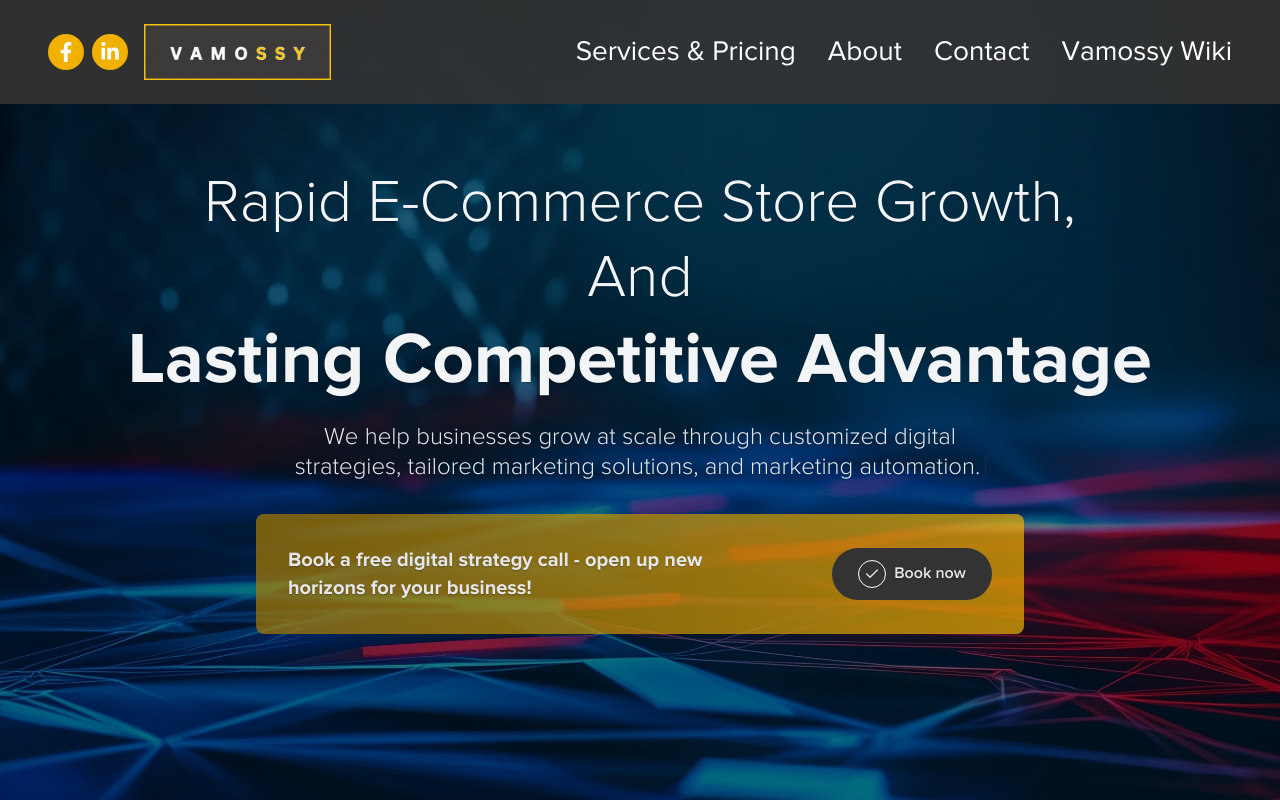
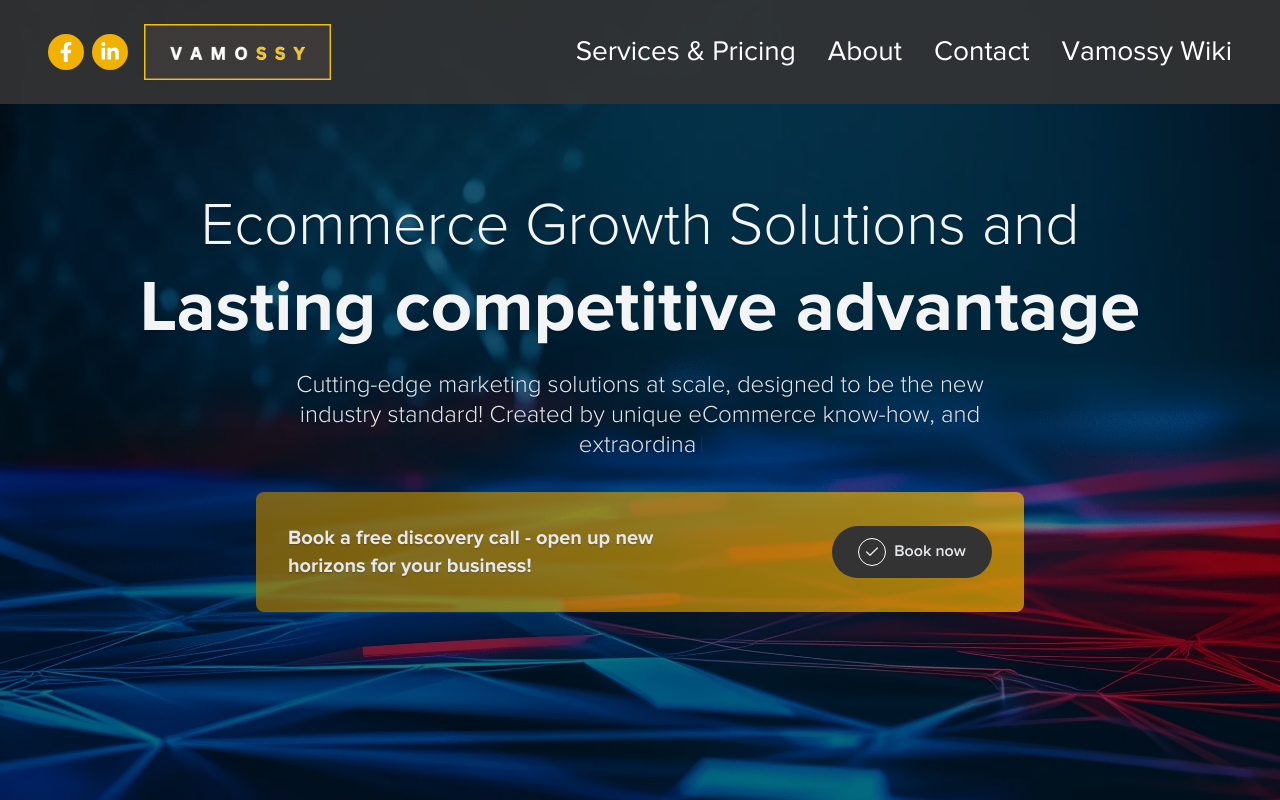
Before and after one commit to judeandy1999/vamossy.com, a Next.js app: page / in a window 1280 px wide. Shown: the top 800 px of the page. Built offline with nearby package versions, Linux system fonts and the light colour scheme; no server answers.

Commit message:
feat: enhance Hero component with calendar functionality and loading state

```diff
--- a/components/homepage/hero.jsx
+++ b/components/homepage/hero.jsx
@@ -1,9 +1,15 @@
 'use client';
 import { Typewriter } from "react-simple-typewriter";
 import { motion } from 'framer-motion';
-import { Check } from 'lucide-react';
+import { Check, X } from 'lucide-react';
+import { useState, useEffect } from 'react';
+import Spinner from "../ui/spinner";
 
 export default function Hero() {
+  const [showCalendar, setShowCalendar] = useState(false);
+  const [calendarKey, setCalendarKey] = useState(0);
+  const [isCalendarLoading, setIsCalendarLoading] = useState(false);
+
   const h1Variants = {
     hidden: { opacity: 0, y: -50 },
     visible: {
@@ -41,10 +47,59 @@ export default function Hero() {
     },
   };
 
+  useEffect(() => {
+    if (showCalendar) {
+      setIsCalendarLoading(true);
+
+      const existingScript = document.querySelector('script[src*="MeetingsEmbedCode.js"]');
+      if (existingScript) {
+        existingScript.remove();
+      }
+
+      setTimeout(() => {
+        const script = document.createElement('script');
+        script.type = 'text/javascript';
+        script.src = 'https://static.hsappstatic.net/MeetingsEmbed/ex/MeetingsEmbedCode.js';
+        script.async = true;
+
+        script.onload = () => {
+          setTimeout(() => {
+            setIsCalendarLoading(false);
+          }, 1500);
+        };
+
+        script.onerror = () => {
+          setIsCalendarLoading(false);
+        };
+
+        document.head.appendChild(script);
+      }, 100);
+    }
+  }, [showCalendar, calendarKey]);
+
+  const handleBookNowClick = (e) => {
+    e.preventDefault();
+    setCalendarKey(prev => prev + 1);
+    setShowCalendar(true);
+  };
+
+  const handleCloseCalendar = () => {
+    setShowCalendar(false);
+    setIsCalendarLoading(false);
+
+    setTimeout(() => {
+      const script = document.querySelector('script[src*="MeetingsEmbedCode.js"]');
+      if (script) {
+        script.remove();
+      }
+    }, 100);
+  };
+
   return (
+    <>
       <section className="relative text-gray-100 h-[100vh] w-full overflow-hidden">
         <motion.div
-        className="text-shadow-sm relative z-10 h-full flex flex-col items-center justify-center text-center px-6 text-gray-100"
+          className="text-shadow-sm relative z-1 h-full flex flex-col items-center justify-center text-center px-6 text-gray-100"
           initial="hidden"
           animate="visible"
         >
@@ -52,13 +107,13 @@ export default function Hero() {
             className="text-shadow-sm text-xl md:text-5xl lg:text-6xl font-light md:max-w-[80%] leading-tight"
             variants={h1Variants}
           >
-          Rapid E-Commerce Store Growth, And
+            Ecommerce Growth Solutions and
           </motion.h1>
           <motion.h1
             className="text-shadow-sm text-2xl md:text-5xl lg:text-7xl font-bold max-w-full leading-tight"
             variants={h1Variants}
           >
-          Lasting Competitive Advantage
+            Lasting competitive advantage
           </motion.h1>
           <motion.h4
             className="text-gray-200 text-md md:text-xl lg:text-2xl mt-4 font-light md:max-w-[60%] leading-tight"
@@ -66,7 +121,7 @@ export default function Hero() {
           >
             <Typewriter
               words={[
-              "We help businesses grow at scale through customized digital strategies, tailored marketing solutions, and marketing automation."
+                "Cutting-edge marketing solutions at scale, designed to be the new industry standard! Created by unique eCommerce know-how, and extraordinary AI resources."
               ]}
               cursor
               cursorStyle="|"
@@ -79,20 +134,44 @@ export default function Hero() {
             variants={buttonVariants}
             className="flex items-center flex-col md:flex-row max-w-[80%] md:w-3xl md:h-[120px] rounded-lg p-2 md:p-8 mt-4 md:mt-8 flex justify-between bg-gradient-to-r from-[#a87b00]/70 to-yellow-500/70"
           >
-          <p className="text-center mb-2 md:mb-0 md:text-start text-md md:text-xl text-gray-200 font-bold flex items-center max-w-md text-shadow-sm">Book a free digital strategy call - open up new horizons for your business!</p>
+            <p className="text-center mb-2 md:mb-0 md:text-start text-md md:text-xl text-gray-200 font-bold flex items-center max-w-md text-shadow-sm">Book a free discovery call - open up new horizons for your business!</p>
             <div className="flex items-center space-x-2">
-            <a
-              href='/'
-              className="group flex items-center justify-center gap-2 py-2 px-2 md:py-3 w-[10rem] bg-[#333] text-gray-200 hover:scale-105 hover:bg-gray-800 font-semibold rounded-full transition"
+              <button
+                onClick={handleBookNowClick}
+                className="cursor-pointer group flex items-center justify-center gap-2 py-2 px-2 md:py-3 w-[10rem] bg-[#333] text-gray-200 hover:scale-105 hover:bg-gray-800 font-semibold rounded-full transition"
               >
                 <div className="w-5 h-5 md:w-7 md:h-7 rounded-full border-1 border-white bg-[#333] group-hover:bg-gray-800 flex items-center justify-center">
                   <Check size={16} className="text-gray-200" />
                 </div>
                 Book now
-            </a>
+              </button>
             </div>
           </motion.div>
         </motion.div>
       </section>
+
+      {showCalendar && (
+        <div className="fixed inset-0 bg-black/50 flex items-center justify-center z-[9999]">
+          <div className="bg-white rounded-lg text-center max-w-4xl w-full max-h-[90vh] overflow-auto relative">
+            <button
+              onClick={handleCloseCalendar}
+              className="bg-[#0091ae] cursor-pointer absolute top-4 right-4 text-gray-100 hover:scale-110 z-100 rounded-full w-8 h-8 flex items-center justify-center shadow-md"
+            >
+              <X size={16} className="text-gray-200" />
+            </button>
+
+            {isCalendarLoading && (
+              <Spinner />
+            )}
+            <p className="pt-4 text-3xl text-extrabold text-[#0091ae]">Book a free discovery call!</p>
+            <div
+              key={calendarKey}
+              className={`meetings-iframe-container ${isCalendarLoading ? 'opacity-0' : 'opacity-100'} flex mx-auto text-center flex-col-reverse transition-opacity duration-500`}
+              data-src="https://meetings-eu1.hubspot.com/gergely-vamossy?embed=true"
+            ></div>
+          </div>
+        </div>
+      )}
+    </>
   );
 }
```
Lines whose indentation alone changed are shown as unchanged.
